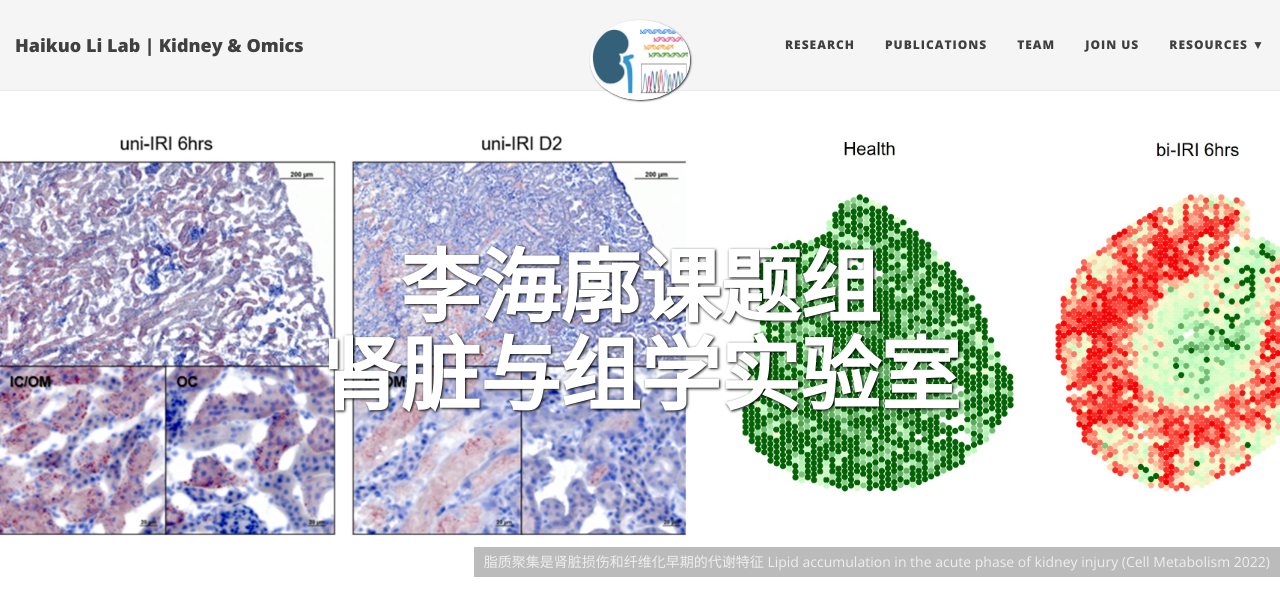
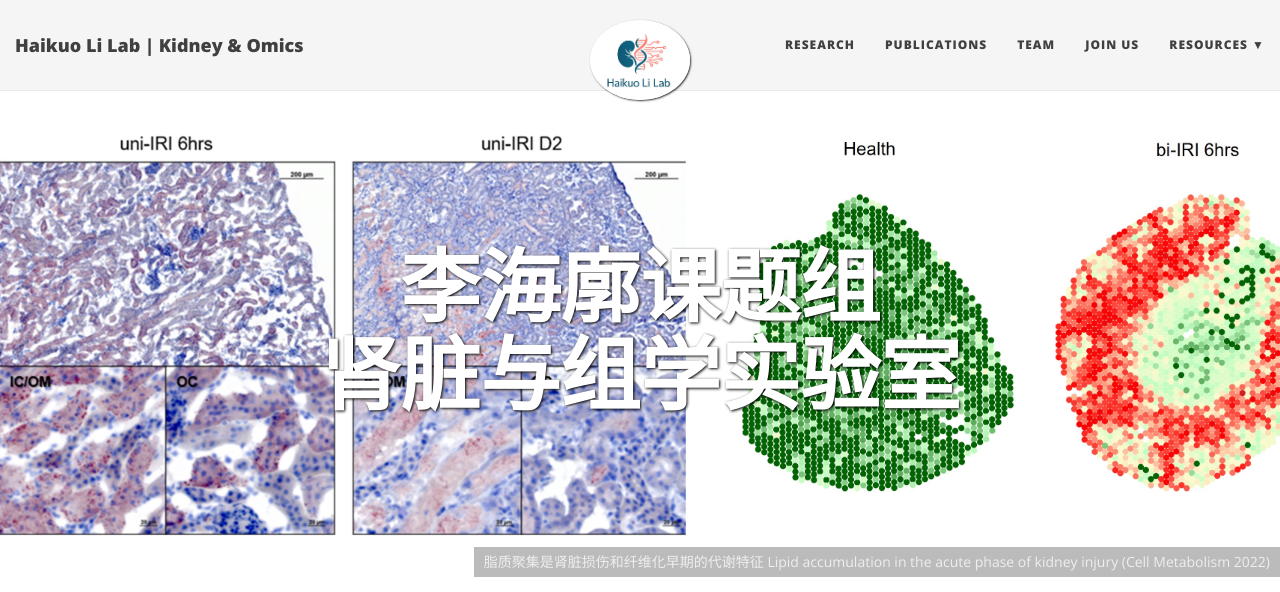
Before and after one commit to TheLiLab/thelilab.github.io, a Jekyll site: the page built from index.html, in a window 1280 px wide. Shown: the top 592 px of the page. Built offline with Jekyll 4.4.1, drawn with Linux system fonts in a browser that asks for light colours; nearby versions of some CDN libraries; the list of posts is cut into pages by our own code; grey boxes are pictures that could not be loaded.

Commit message:
Update _config.yml

```diff
--- a/_config.yml
+++ b/_config.yml
@@ -37,7 +37,7 @@ navbar-links:
 
 # Image to show in the navigation bar - image must be a square (width = height)
 # Remove this parameter if you don't want an image in the navbar
-avatar: "/img/avatar-icon.jpg"
+avatar: "/img/haikuo_li_lab_logo_icon.jpg"
 
 # By default, the image is cut into a circle. You can disable this behaviour by setting 'round-avatar: false'
 round-avatar: false
```
